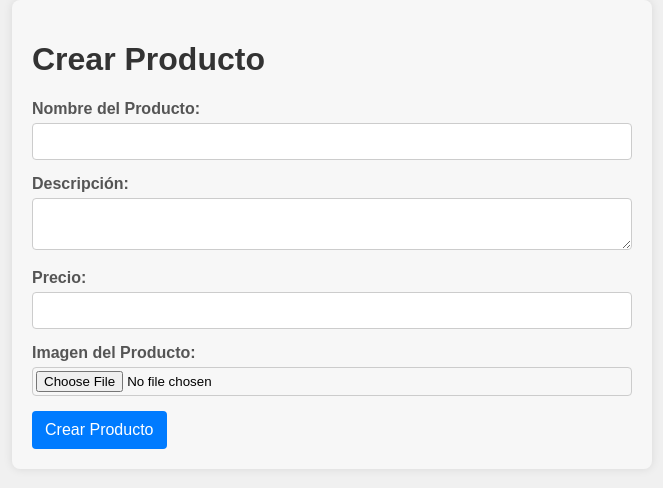
After one commit to NAlonsoVera/TSII, a PHP site: page /views/Producto.php in a window 1280 px wide. The commit adds this page. Shown: the top 488 px of the page, without its empty margins (308-971 px from the left). Run offline with PHP 8.4, Linux system fonts and the light colour scheme.

Commit message:
Commit del 13.06, añadí producto

```diff
--- a/controllers/LoginController.php
+++ b/controllers/LoginController.php
@@ -16,7 +16,7 @@ if ($result->num_rows > 0) {
         if ($password_user === $row['cPassword']) {
             session_start();
             $_SESSION['session_email'] = $email;
-            echo 'success';  // Respuesta para éxito de login
+            echo 'success-admin';  // Respuesta para éxito de login de administrador
         } else {
             echo 'error';  // Respuesta para error de login
         }
@@ -25,7 +25,7 @@ if ($result->num_rows > 0) {
         if (password_verify($password_user, $row['cPassword'])) {
             session_start();
             $_SESSION['session_email'] = $email;
-            echo 'success';
+            echo 'success-user'; // Respuesta para éxito de login de usuario
         } else {
             echo 'error';
         }
--- /dev/null
+++ b/views/Producto.php
@@ -0,0 +1,155 @@
+<!DOCTYPE html>
+<html lang="es">
+<head>
+    <meta charset="UTF-8">
+    <meta name="viewport" content="width=device-width, initial-scale=1.0">
+    <title>Crear Producto</title>
+    <style>
+        body {
+            font-family: Arial, sans-serif;
+            background-color: #f0f0f0;
+            margin: 0;
+            padding: 0;
+        }
+
+        h1 {
+            color: #333;
+        }
+
+        .container {
+            max-width: 600px;
+            margin: 0 auto;
+            padding: 20px;
+            background-color: #f7f7f7;
+            border-radius: 8px;
+            box-shadow: 0 0 10px rgba(0, 0, 0, 0.1);
+        }
+
+        .form-group {
+            margin-bottom: 15px;
+        }
+
+        .form-group label {
+            display: block;
+            margin-bottom: 5px;
+            font-weight: bold;
+            color: #555;
+        }
+
+        .form-control, .form-control-file {
+            width: 100%;
+            padding: 10px;
+            border: 1px solid #ccc;
+            border-radius: 4px;
+            box-sizing: border-box;
+        }
+
+        .form-control-file {
+            padding: 3px;
+        }
+
+        .form-control:focus {
+            border-color: #66afe9;
+            outline: 0;
+            box-shadow: inset 0 1px 1px rgba(0, 0, 0, 0.075), 0 0 8px rgba(102, 175, 233, 0.6);
+        }
+
+        .btn {
+            display: inline-block;
+            font-weight: 400;
+            color: #fff;
+            text-align: center;
+            vertical-align: middle;
+            user-select: none;
+            background-color: #007bff;
+            border: 1px solid transparent;
+            padding: 0.375rem 0.75rem;
+            font-size: 1rem;
+            line-height: 1.5;
+            border-radius: 0.25rem;
+            transition: color 0.15s ease-in-out, background-color 0.15s ease-in-out, border-color 0.15s ease-in-out, box-shadow 0.15s ease-in-out;
+        }
+
+        .btn:hover {
+            background-color: #0056b3;
+            border-color: #004085;
+        }
+    </style>
+</head>
+<body>
+    <div class="container">
+        <h1>Crear Producto</h1>
+        <form action="crear_producto.php" method="POST" enctype="multipart/form-data">
+            <div class="form-group">
+                <label for="nombre">Nombre del Producto:</label>
+                <input type="text" id="nombre" name="nombre" class="form-control" required>
+            </div>
+
+            <div class="form-group">
+                <label for="descripcion">Descripción:</label>
+                <textarea id="descripcion" name="descripcion" class="form-control" required></textarea>
+            </div>
+
+            <div class="form-group">
+                <label for="precio">Precio:</label>
+                <input type="number" id="precio" name="precio" class="form-control" required>
+            </div>
+
+            <div class="form-group">
+                <label for="imagen">Imagen del Producto:</label>
+                <input type="file" id="imagen" name="imagen" class="form-control-file" accept="image/*">
+            </div>
+
+            <button type="submit" class="btn btn-primary">Crear Producto</button>
+        </form>
+    </div>
+</body>
+</html>
+
+<?php
+if ($_SERVER["REQUEST_METHOD"] == "POST") {
+    $nombre = $_POST['nombre'];
+    $descripcion = $_POST['descripcion'];
+    $precio = $_POST['precio'];
+
+    // Manejo de la imagen
+    $target_dir = "uploads/";
+    $target_file = $target_dir . basename($_FILES["imagen"]["name"]);
+    $imageFileType = strtolower(pathinfo($target_file, PATHINFO_EXTENSION));
+
+    // Verifica si el archivo es una imagen real
+    $check = getimagesize($_FILES["imagen"]["tmp_name"]);
+    if($check !== false) {
+        // Guardar la imagen en el servidor
+        if (move_uploaded_file($_FILES["imagen"]["tmp_name"], $target_file)) {
+            // Conexión a la base de datos
+            $servername = "localhost"; // Cambiar según sea necesario
+            $username = "root"; // Cambiar según sea necesario
+            $password = ""; // Cambiar según sea necesario
+            $dbname = "veterinaria"; // Cambiar según sea necesario
+
+            $conn = new mysqli($servername, $username, $password, $dbname);
+
+            if ($conn->connect_error) {
+                die("Connection failed: " . $conn->connect_error);
+            }
+
+            // Inserta los datos en la base de datos
+            $sql = "INSERT INTO productos (nombre, descripcion, precio, imagen)
+                    VALUES ('$nombre', '$descripcion', '$precio', '$target_file')";
+
+            if ($conn->query($sql) === TRUE) {
+                echo "Nuevo producto creado exitosamente";
+            } else {
+                echo "Error: " . $sql . "<br>" . $conn->error;
+            }
+
+            $conn->close();
+        } else {
+            echo "Lo siento, hubo un error al subir tu archivo.";
+        }
+    } else {
+        echo "El archivo no es una imagen.";
+    }
+}
+?>
--- a/views/Register.php
+++ b/views/Register.php
@@ -173,7 +173,7 @@ function register() {
         error = true;
     }
 
-
+    if (!error) {
     $.ajax({
         url: '/tf/controllers/Cliente/RegistrarCliente.php',
         type: 'POST',
@@ -189,7 +189,7 @@ function register() {
         },
         success: function(response) {
             console.log('Registro exitoso:', response);
-            alert('Registro completado exitosamente.');
+           // alert('Registro completado exitosamente.');
         },
         error: function(xhr) {
             console.error('Error de registro:', xhr.responseText);
@@ -197,6 +197,7 @@ function register() {
         }
     });
 }
+}
 </script>
 </body>
 </html>
```
Also changed, not shown: index.php (+7 -4 lines).
